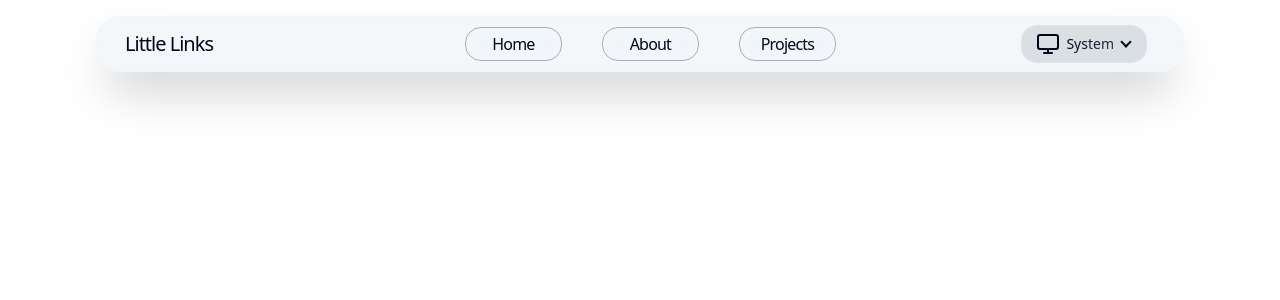
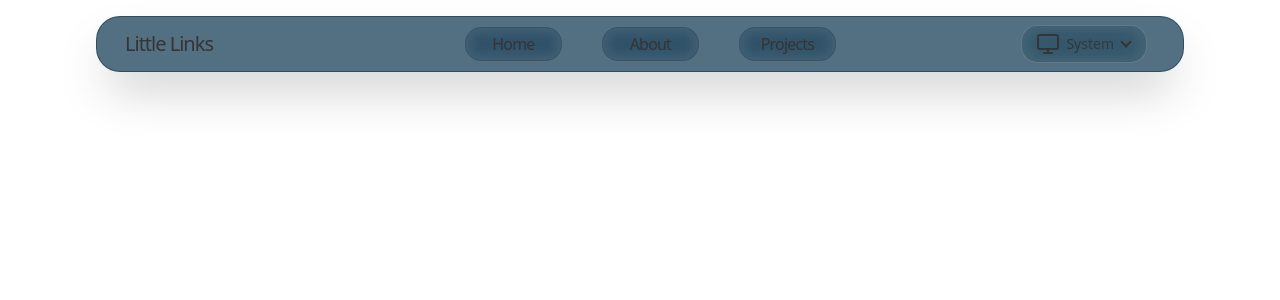
Before and after one commit to Dru-429/little-links, a Next.js app: page / in a window 1280 px wide. Shown: the top 300 px of the page. Built offline with nearby package versions, Linux system fonts and the light colour scheme.

Commit message:
Added Navbar

```diff
--- a/src/app/globals.css
+++ b/src/app/globals.css
@@ -45,71 +45,71 @@
 
 :root {
   --radius: 0.625rem;
-  --background: oklch(1 0 0);
-  --foreground: oklch(0.129 0.042 264.695);
-  --card: oklch(1 0 0);
-  --card-foreground: oklch(0.129 0.042 264.695);
-  --popover: oklch(1 0 0);
-  --popover-foreground: oklch(0.129 0.042 264.695);
-  --primary: oklch(0.208 0.042 265.755);
-  --primary-foreground: oklch(0.984 0.003 247.858);
-  --secondary: oklch(0.968 0.007 247.896);
-  --secondary-foreground: oklch(0.208 0.042 265.755);
-  --muted: oklch(0.968 0.007 247.896);
-  --muted-foreground: oklch(0.554 0.046 257.417);
-  --accent: oklch(0.968 0.007 247.896);
-  --accent-foreground: oklch(0.208 0.042 265.755);
-  --destructive: oklch(0.577 0.245 27.325);
-  --border: oklch(0.929 0.013 255.508);
-  --input: oklch(0.929 0.013 255.508);
-  --ring: oklch(0.704 0.04 256.788);
-  --chart-1: oklch(0.646 0.222 41.116);
-  --chart-2: oklch(0.6 0.118 184.704);
-  --chart-3: oklch(0.398 0.07 227.392);
-  --chart-4: oklch(0.828 0.189 84.429);
-  --chart-5: oklch(0.769 0.188 70.08);
-  --sidebar: oklch(0.984 0.003 247.858);
-  --sidebar-foreground: oklch(0.129 0.042 264.695);
-  --sidebar-primary: oklch(0.208 0.042 265.755);
-  --sidebar-primary-foreground: oklch(0.984 0.003 247.858);
-  --sidebar-accent: oklch(0.968 0.007 247.896);
-  --sidebar-accent-foreground: oklch(0.208 0.042 265.755);
-  --sidebar-border: oklch(0.929 0.013 255.508);
-  --sidebar-ring: oklch(0.704 0.04 256.788);
+  --background: #FFFFFF;
+  --foreground: #353535;
+  --card: #FFFFFF;
+  --card-foreground: #353535;
+  --popover: #FFFFFF;
+  --popover-foreground: #353535;
+  --primary: #3C6E71;
+  --primary-foreground: #FFFFFF;
+  --secondary: #D9D9D9;
+  --secondary-foreground: #353535;
+  --muted: #D9D9D9;
+  --muted-foreground: #353535;
+  --accent: #284B63;
+  --accent-foreground: #FFFFFF;
+  --destructive: #D9534F; /* kept a standard red tone for destructive */
+  --border: #D9D9D9;
+  --input: #D9D9D9;
+  --ring: #3C6E71;
+  --chart-1: #3C6E71;
+  --chart-2: #284B63;
+  --chart-3: #353535;
+  --chart-4: #D9D9D9;
+  --chart-5: #FFFFFF;
+  --sidebar: #FFFFFF;
+  --sidebar-foreground: #353535;
+  --sidebar-primary: #3C6E71;
+  --sidebar-primary-foreground: #FFFFFF;
+  --sidebar-accent: #284B63;
+  --sidebar-accent-foreground: #FFFFFF;
+  --sidebar-border: #D9D9D9;
+  --sidebar-ring: #3C6E71;
 }
 
 .dark {
-  --background: oklch(0.129 0.042 264.695);
-  --foreground: oklch(0.984 0.003 247.858);
-  --card: oklch(0.208 0.042 265.755);
-  --card-foreground: oklch(0.984 0.003 247.858);
-  --popover: oklch(0.208 0.042 265.755);
-  --popover-foreground: oklch(0.984 0.003 247.858);
-  --primary: oklch(0.929 0.013 255.508);
-  --primary-foreground: oklch(0.208 0.042 265.755);
-  --secondary: oklch(0.279 0.041 260.031);
-  --secondary-foreground: oklch(0.984 0.003 247.858);
-  --muted: oklch(0.279 0.041 260.031);
-  --muted-foreground: oklch(0.704 0.04 256.788);
-  --accent: oklch(0.279 0.041 260.031);
-  --accent-foreground: oklch(0.984 0.003 247.858);
-  --destructive: oklch(0.704 0.191 22.216);
-  --border: oklch(1 0 0 / 10%);
-  --input: oklch(1 0 0 / 15%);
-  --ring: oklch(0.551 0.027 264.364);
-  --chart-1: oklch(0.488 0.243 264.376);
-  --chart-2: oklch(0.696 0.17 162.48);
-  --chart-3: oklch(0.769 0.188 70.08);
-  --chart-4: oklch(0.627 0.265 303.9);
-  --chart-5: oklch(0.645 0.246 16.439);
-  --sidebar: oklch(0.208 0.042 265.755);
-  --sidebar-foreground: oklch(0.984 0.003 247.858);
-  --sidebar-primary: oklch(0.488 0.243 264.376);
-  --sidebar-primary-foreground: oklch(0.984 0.003 247.858);
-  --sidebar-accent: oklch(0.279 0.041 260.031);
-  --sidebar-accent-foreground: oklch(0.984 0.003 247.858);
-  --sidebar-border: oklch(1 0 0 / 10%);
-  --sidebar-ring: oklch(0.551 0.027 264.364);
+  --background: #353535;
+  --foreground: #FFFFFF;
+  --card: #284B63;
+  --card-foreground: #FFFFFF;
+  --popover: #284B63;
+  --popover-foreground: #FFFFFF;
+  --primary: #3C6E71;
+  --primary-foreground: #FFFFFF;
+  --secondary: #D9D9D9;
+  --secondary-foreground: #353535;
+  --muted: #D9D9D9;
+  --muted-foreground: #FFFFFF;
+  --accent: #3C6E71;
+  --accent-foreground: #FFFFFF;
+  --destructive: #D9534F; /* standard red tone for dark mode destructive */
+  --border: rgba(255, 255, 255, 0.1);
+  --input: rgba(255, 255, 255, 0.15);
+  --ring: #3C6E71;
+  --chart-1: #3C6E71;
+  --chart-2: #284B63;
+  --chart-3: #D9D9D9;
+  --chart-4: #FFFFFF;
+  --chart-5: #353535;
+  --sidebar: #284B63;
+  --sidebar-foreground: #FFFFFF;
+  --sidebar-primary: #3C6E71;
+  --sidebar-primary-foreground: #FFFFFF;
+  --sidebar-accent: #D9D9D9;
+  --sidebar-accent-foreground: #353535;
+  --sidebar-border: rgba(255, 255, 255, 0.1);
+  --sidebar-ring: #3C6E71;
 }
 
 @layer base {
```
